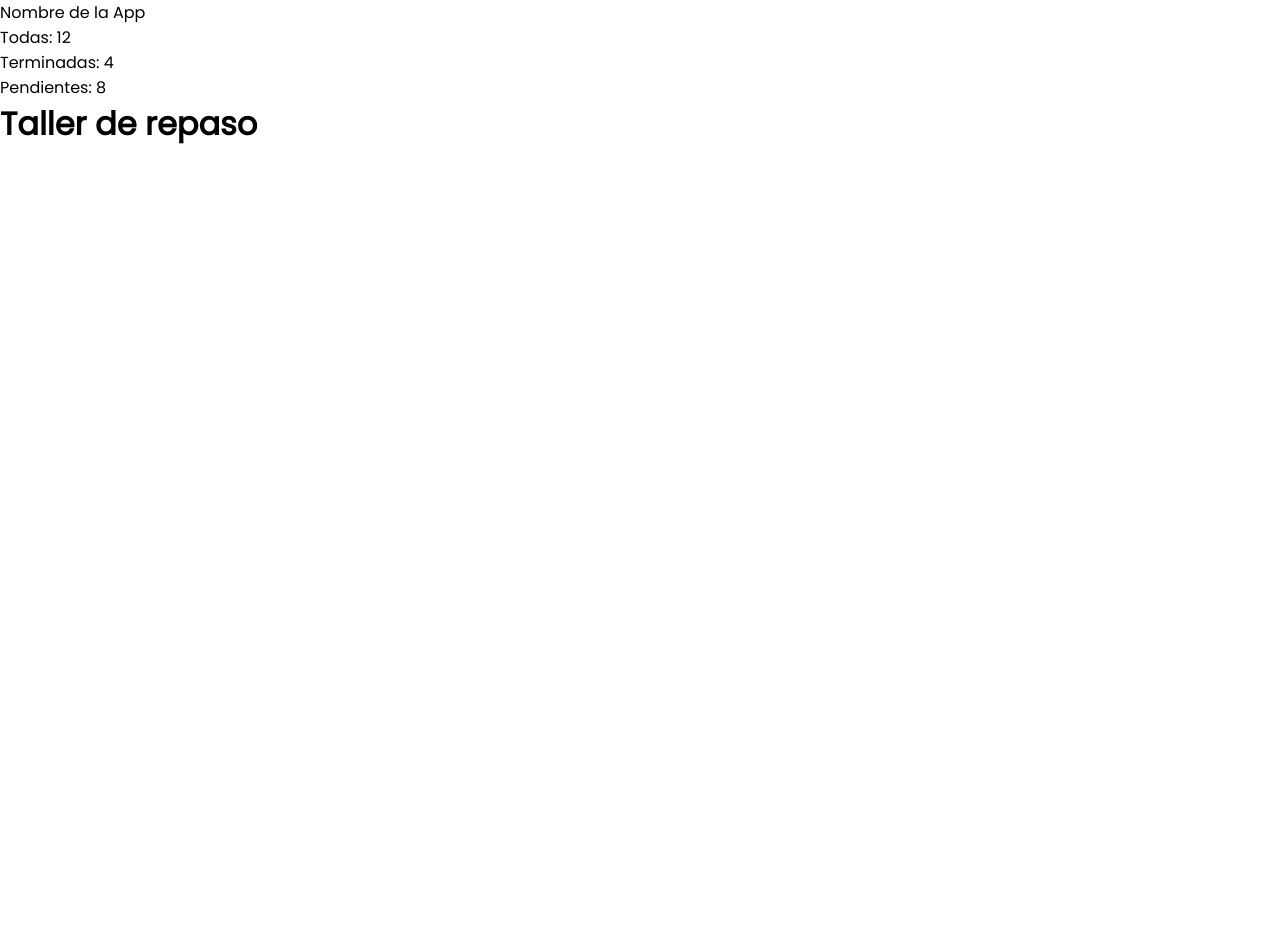
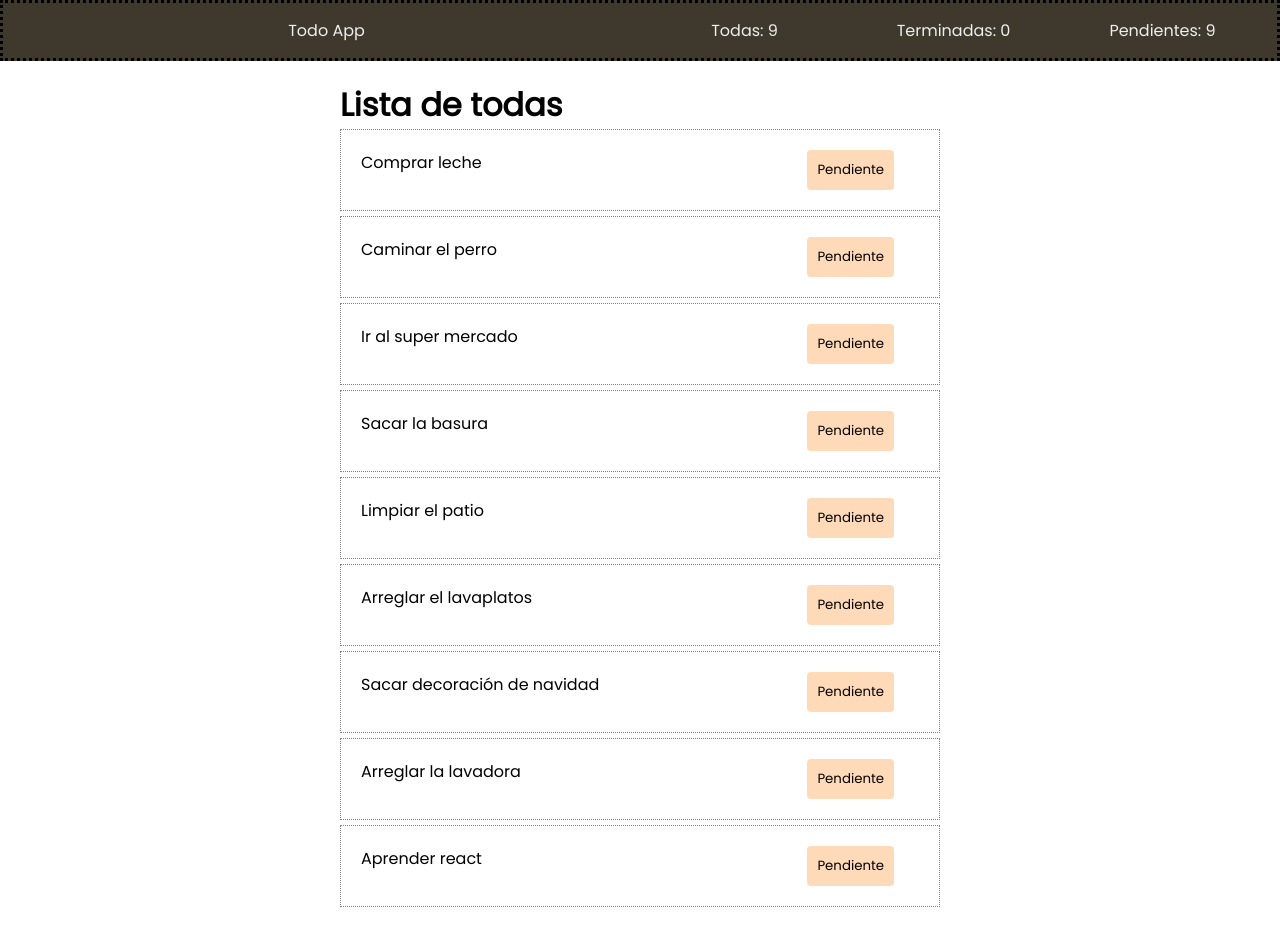
Before and after one commit to jayad23/camada_3_React_Official_Repo, a React (Vite) app: page / in a window 1280 px wide. Before the commit the page ends 800 px from the top, so only its background shows below. Built offline with nearby package versions, Linux system fonts and the light colour scheme.

Commit message:
1st stage de clase de repaso.

```diff
--- a/src/components/week_4/class_1/Dashboard.jsx
+++ b/src/components/week_4/class_1/Dashboard.jsx
@@ -1,13 +1,50 @@
 import React, { useState } from 'react'
 import Header from './components/header/Header'
+import Tasks from './components/tasks/Tasks';
 import { data } from "./db";
 
+const done = data.filter(todo => todo.isFinished === true);
+const pend = data.filter(todo => todo.isFinished === false);
+
+//ESTE ES EL COMPONENTE PADRE
 const Dashboard = () => {
+  const [todos, setTodos] = useState(data);
+  const [doneTasks, setDoneTasks] = useState(done);
+  const [pendingTasks, setPendingTasks] = useState(pend);
+  const [selection, setSelection] = useState(null);
+
+
+  const handleSelection = (param) => {
+    setSelection(param);
+  };
+
+  const RenderComponent = (value) => {
+    switch (value) {
+      case "finished":
+        return <h1>Terminados</h1>
+      case "pending":
+        return <h1>Pendientes</h1>
+      default:
+      case "todos":
+        return (
+          <Tasks
+            title="Lista de todas"
+            data={todos}
+          />
+        )
+    }
+  };
 
   return (
     <div>
-      <Header />
-      <h1>Taller de repaso</h1>
+      <Header
+        appTitle="Todo App"
+        handleSelection={handleSelection}
+        todos={todos}
+        done={doneTasks}
+        pending={pendingTasks}
+      />
+      {RenderComponent(selection)}
     </div>
   )
 }
--- a/src/components/week_4/class_1/components/header/Header.jsx
+++ b/src/components/week_4/class_1/components/header/Header.jsx
@@ -1,18 +1,18 @@
 import React from 'react'
 import { Header, Navbar, ListContainer } from "./headerStyles"
 
-const HeaderComponent = () => (
+const HeaderComponent = ({ appTitle, handleSelection, todos, done, pending }) => (
   (
-    <header>
-      <nav>
-        <p>Nombre de la App</p>
-      </nav>
-      <ul>
-        <li>Todas: 12</li>
-        <li>Terminadas: 4</li>
-        <li>Pendientes: 8</li>
-      </ul>
-    </header>
+    <Header>
+      <Navbar>
+        <p>{appTitle}</p>
+      </Navbar>
+      <ListContainer>
+        <li onClick={() => handleSelection("todos")}>Todas: {todos.length}</li>
+        <li onClick={() => handleSelection("finished")}>Terminadas: {done.length}</li>
+        <li onClick={() => handleSelection("pending")}>Pendientes: {pending.length}</li>
+      </ListContainer>
+    </Header>
   )
 )
 
--- /dev/null
+++ b/src/components/week_4/class_1/components/tasks/Tasks.jsx
@@ -0,0 +1,22 @@
+import React from 'react'
+import { TaskContainer, TaskCard, Button } from "./TaskStyle";
+
+const Tasks = ({ title, data }) => (
+  <TaskContainer >
+    <h1>{title}</h1>
+    {
+      data.map(todo => (
+        <TaskCard key={todo.id}>
+          <section style={{ width: "80%" }}>
+            <p>{todo.task}</p>
+          </section>
+          <section style={{ width: "20%" }}>
+            <Button>{todo.isFinished ? "Hecho" : "Pendiente"}</Button>
+          </section>
+        </TaskCard>
+      ))
+    }
+  </TaskContainer >
+)
+
+export default Tasks
```
